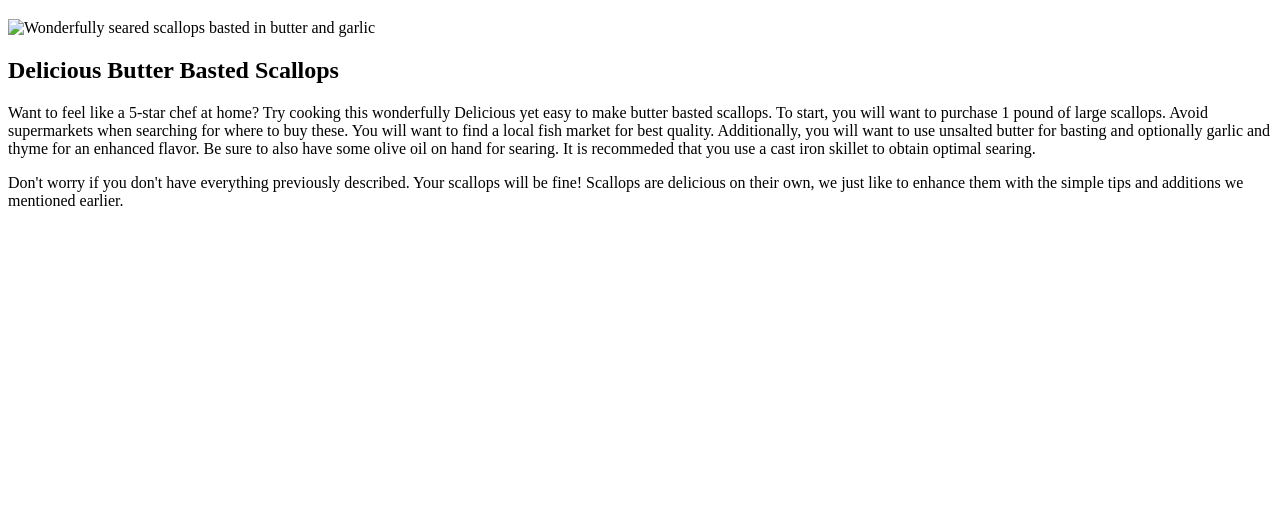
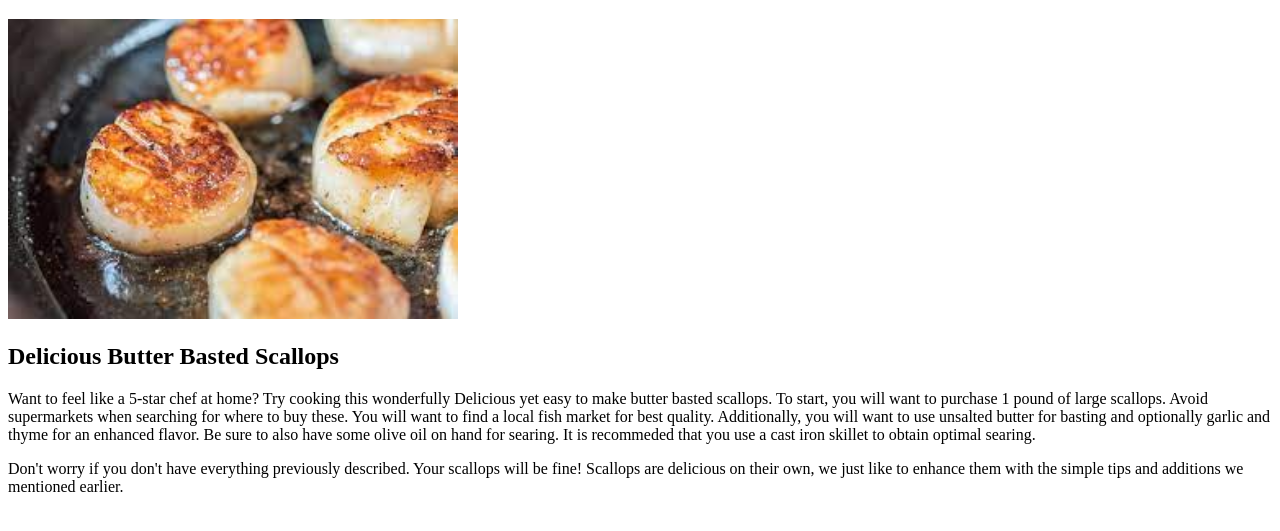
Before and after one commit to pyroscheme/odin-recipes, a plain HTML site: page recipes/seared-scallops.html in a window 1280 px wide. Shown: the part 61-592 px from the top of the page. Drawn offline with Linux system fonts and the light colour scheme.

Commit message:
Change image height and width

```diff
--- a/recipes/seared-scallops.html
+++ b/recipes/seared-scallops.html
@@ -7,7 +7,7 @@
         <body>
             <h1>Seared Scallops</h1>
 
-            <img src="./images/seared-scallops.jpeg" alt="Wonderfully seared scallops basted in butter and garlic">
+            <img src="./seared-scallops.jpeg" alt="Wonderfully seared scallops basted in butter and garlic" height="300" width="450">
 
             <h2>Delicious Butter Basted Scallops</h2>
 
```
